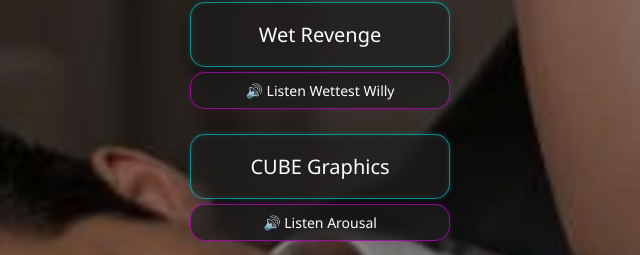
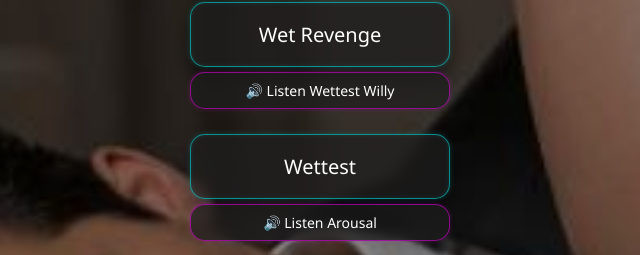
Before and after one commit to compstarali1/21SA-AUDIBLEs, a plain HTML site: page willy/index.html in a window 1280 px wide. Shown: the part 168-423 px from the top of the page, 320-960 px from the left. Drawn offline with Linux system fonts and the light colour scheme.

Commit message:
Update index.html

```diff
--- a/willy/index.html
+++ b/willy/index.html
@@ -133,7 +133,7 @@ body{
         <div class="btn btn-mini" onclick="playAudio('revenge.mp3')">🔊 Listen Wettest Willy</div>
 
         <!-- Chapter 1 Group -->
-        <a href="ali.html" class="btn">CUBE Graphics</a>
+        <a href="chapter1.html" class="btn">Wettest</a>
         <div class="btn btn-mini" onclick="playAudio('wetness.mp3')">🔊 Listen Arousal</div>
 
         <!-- Chapter 2 Group -->
```
